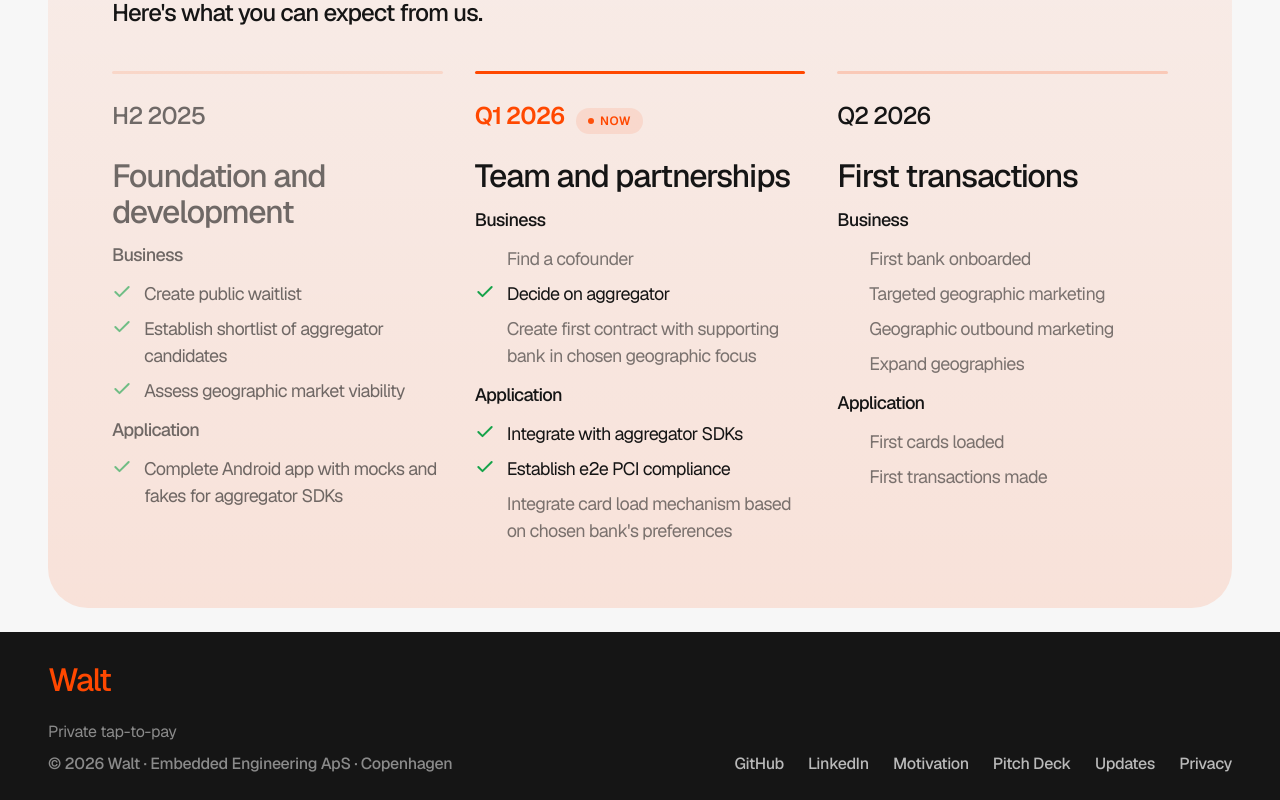
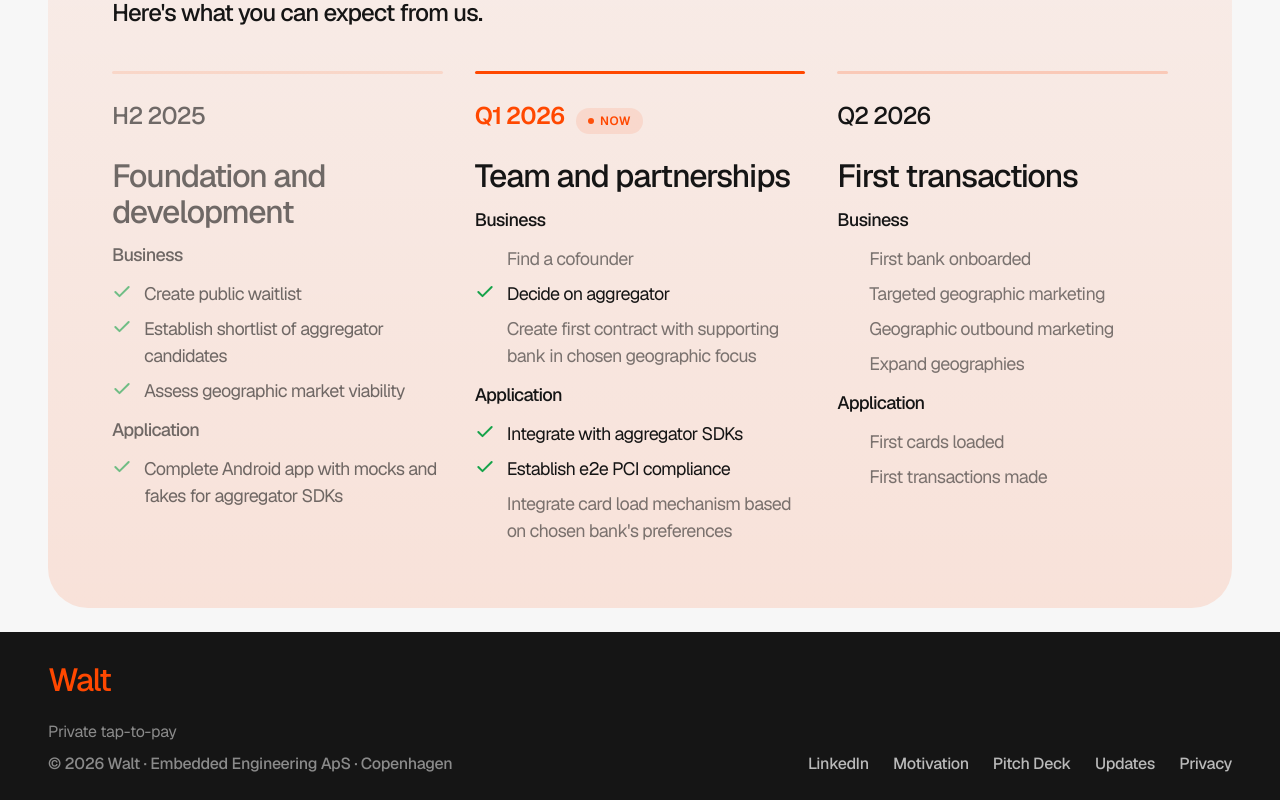
Before and after one commit to walt-app/walt-signup, a Next.js app: page / in a window 1280 px wide. Shown: the part 2709-3509 px from the top of the page. Built offline with nearby package versions, Linux system fonts and the light colour scheme.

Commit message:
Remove broken walt-architecture GitHub links (#40) (#41)
The walt-architecture repo has been deleted. Remove all references
from the footer and structured data to avoid broken links.

Co-authored-by: Cole <bittelc@MacBookPro.utopia.net>

```diff
--- a/components/Footer.js
+++ b/components/Footer.js
@@ -1,7 +1,7 @@
 export default function Footer({ variant = "default" }) {
   const footerLinks = variant === "motivation"
     ? [
-        { label: "GitHub", href: "https://github.com/walt-app/walt-architecture" },
+
         { label: "LinkedIn", href: "https://www.linkedin.com/company/walt-app/" },
         { label: "Home", href: "/" },
         { label: "Updates", href: "/updates" },
@@ -9,7 +9,7 @@ export default function Footer({ variant = "default" }) {
       ]
     : variant === "pitch"
     ? [
-        { label: "GitHub", href: "https://github.com/walt-app/walt-architecture" },
+
         { label: "LinkedIn", href: "https://www.linkedin.com/company/walt-app/" },
         { label: "Home", href: "/" },
         { label: "Motivation", href: "/motivation" },
@@ -18,7 +18,7 @@ export default function Footer({ variant = "default" }) {
       ]
     : variant === "updates"
     ? [
-        { label: "GitHub", href: "https://github.com/walt-app/walt-architecture" },
+
         { label: "LinkedIn", href: "https://www.linkedin.com/company/walt-app/" },
         { label: "Home", href: "/" },
         { label: "Motivation", href: "/motivation" },
@@ -26,14 +26,14 @@ export default function Footer({ variant = "default" }) {
       ]
     : variant === "privacy"
     ? [
-        { label: "GitHub", href: "https://github.com/walt-app/walt-architecture" },
+
         { label: "LinkedIn", href: "https://www.linkedin.com/company/walt-app/" },
         { label: "Home", href: "/" },
         { label: "Motivation", href: "/motivation" },
         { label: "Updates", href: "/updates" },
       ]
     : [
-        { label: "GitHub", href: "https://github.com/walt-app/walt-architecture" },
+
         { label: "LinkedIn", href: "https://www.linkedin.com/company/walt-app/" },
         { label: "Motivation", href: "/motivation" },
         { label: "Pitch Deck", href: "/pitch" },
--- a/pages/index.js
+++ b/pages/index.js
@@ -269,7 +269,6 @@ export default function Home() {
               description:
                 "Walt is the wallet app that never shares your data. Private tap-to-pay.",
               sameAs: [
-                "https://github.com/walt-app/walt-architecture",
                 "https://www.linkedin.com/company/walt-app/",
               ],
             }),
```
